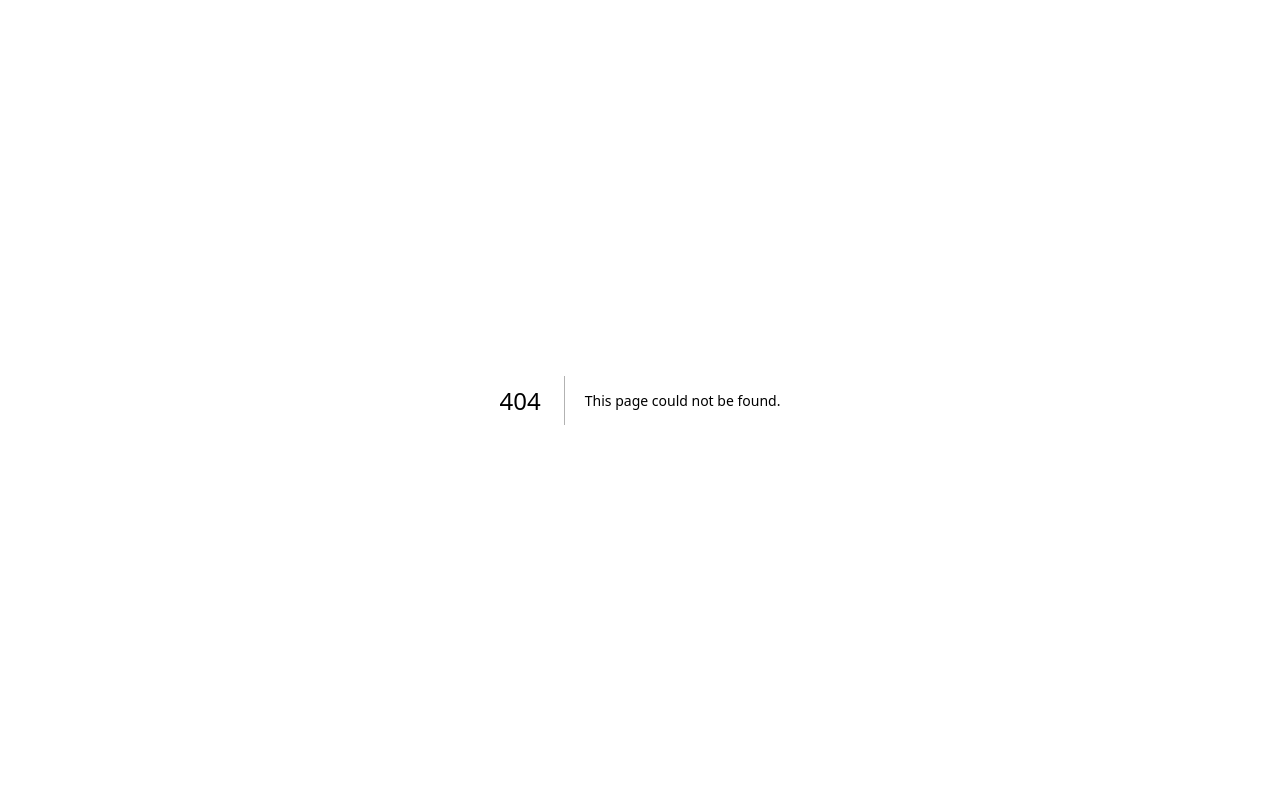
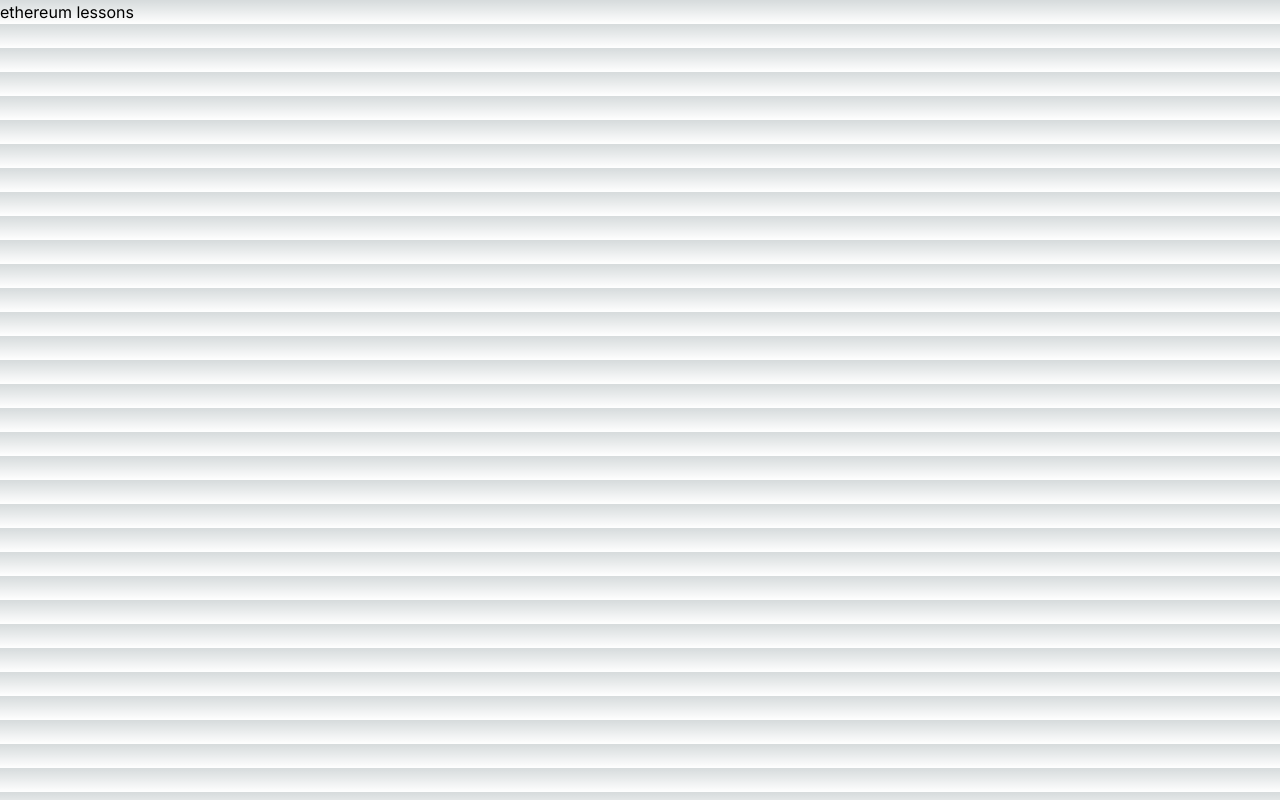
Before and after one commit to BoxedFruits/KaijuKata, a Next.js app: page /ethereum_lessons in a window 1280 px wide. Before the commit this address had no page. Built offline with nearby package versions, Linux system fonts and the light colour scheme.

Commit message:
update routes

```diff
--- a/app/(ethereum-lessons)/(chapter1)/(pages)/layout.tsx
+++ /dev/null
@@ -1,21 +0,0 @@
-import './globals.css'
-import { Inter } from 'next/font/google'
-
-const inter = Inter({ subsets: ['latin'] })
-
-export const metadata = {
-  title: 'Create Next App',
-  description: 'Generated by create next app blah blah',
-}
-
-export default function RootLayout({
-  children,
-}: {
-  children: React.ReactNode
-}) {
-  return (
-    <html lang="en">
-      <body className={inter.className}>{children}</body>
-    </html>
-  )
-}
--- /dev/null
+++ b/app/ethereum_lessons/chapter_1/page.tsx
@@ -0,0 +1,7 @@
+export default function Page() {
+  return (
+    <div>
+      <h1>chapters</h1>
+    </div>
+  )
+}
--- /dev/null
+++ b/app/ethereum_lessons/page.tsx
@@ -0,0 +1,7 @@
+export default function Page() {
+  return (
+    <div>
+      <h1>ethereum lessons</h1>
+    </div>
+  )
+}
--- a/app/page.tsx
+++ b/app/page.tsx
@@ -3,6 +3,7 @@ import Image from 'next/image'
 export default function Home() {
   return (
     <main className="flex min-h-screen flex-col items-center justify-between p-24">
+
       <div className="z-10 w-full max-w-5xl items-center justify-between font-mono text-sm lg:flex">
         <p className="fixed left-0 top-0 flex w-full justify-center border-b border-gray-300 bg-gradient-to-b from-zinc-200 pb-6 pt-8 backdrop-blur-2xl dark:border-neutral-800 dark:bg-zinc-800/30 dark:from-inherit lg:static lg:w-auto  lg:rounded-xl lg:border lg:bg-gray-200 lg:p-4 lg:dark:bg-zinc-800/30">
           Get started by editing&nbsp;
--- a/package.json
+++ b/package.json
@@ -9,6 +9,7 @@
     "lint": "next lint"
   },
   "dependencies": {
+    "@monaco-editor/react": "^4.5.1",
     "@types/node": "20.2.5",
     "@types/react": "18.2.7",
     "@types/react-dom": "18.2.4",
```
Also changed, not shown: app/ethereum_lessons/chapter_1/1/page.tsx (renamed from app/(ethereum-lessons)/(chapter1)/(pages)/1/page.tsx), app/ethereum_lessons/chapter_1/2/page.tsx (renamed from app/(ethereum-lessons)/(chapter1)/(pages)/2/page.tsx), 1 other file (tests, documents, lock files or other folders).
